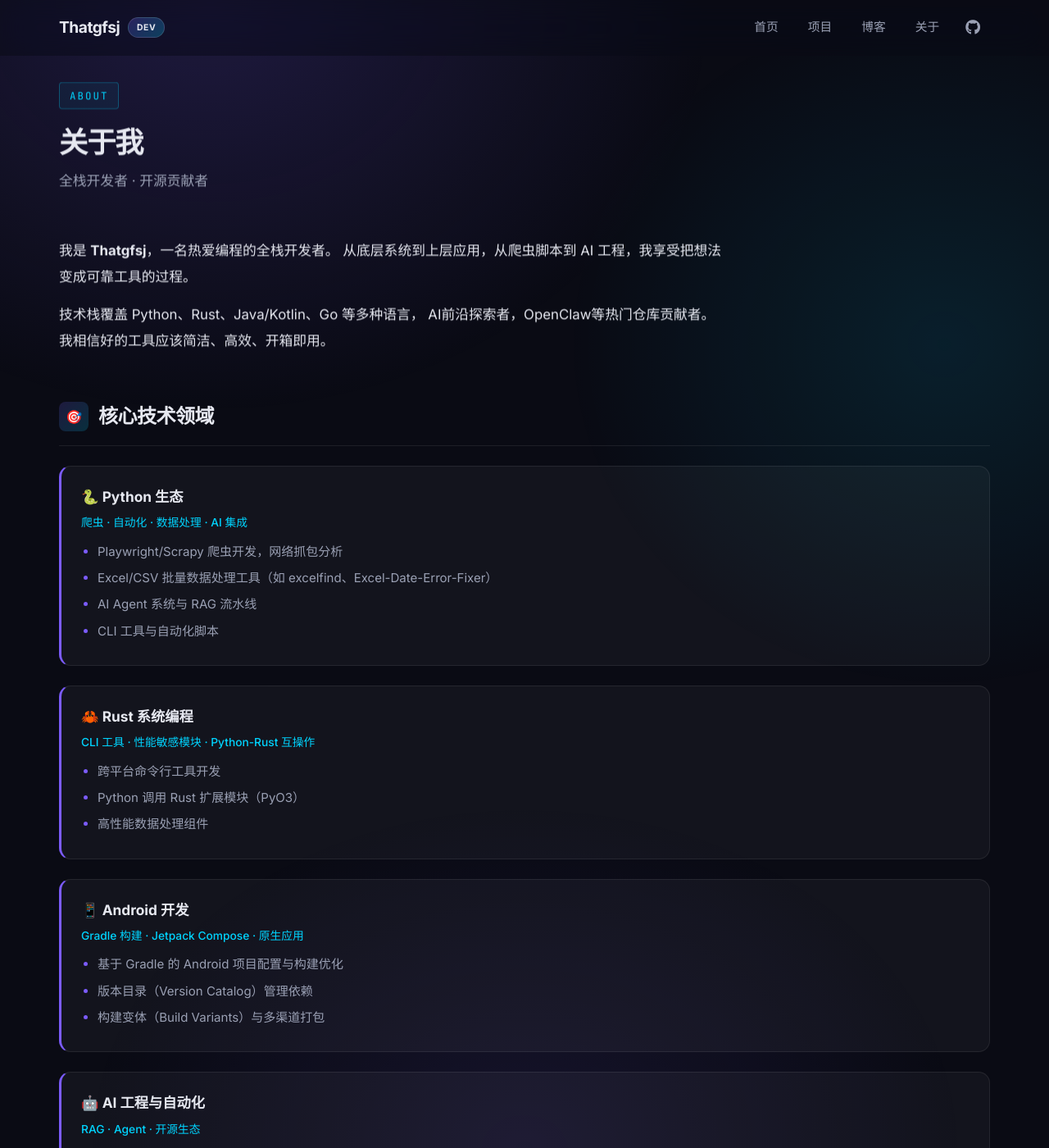
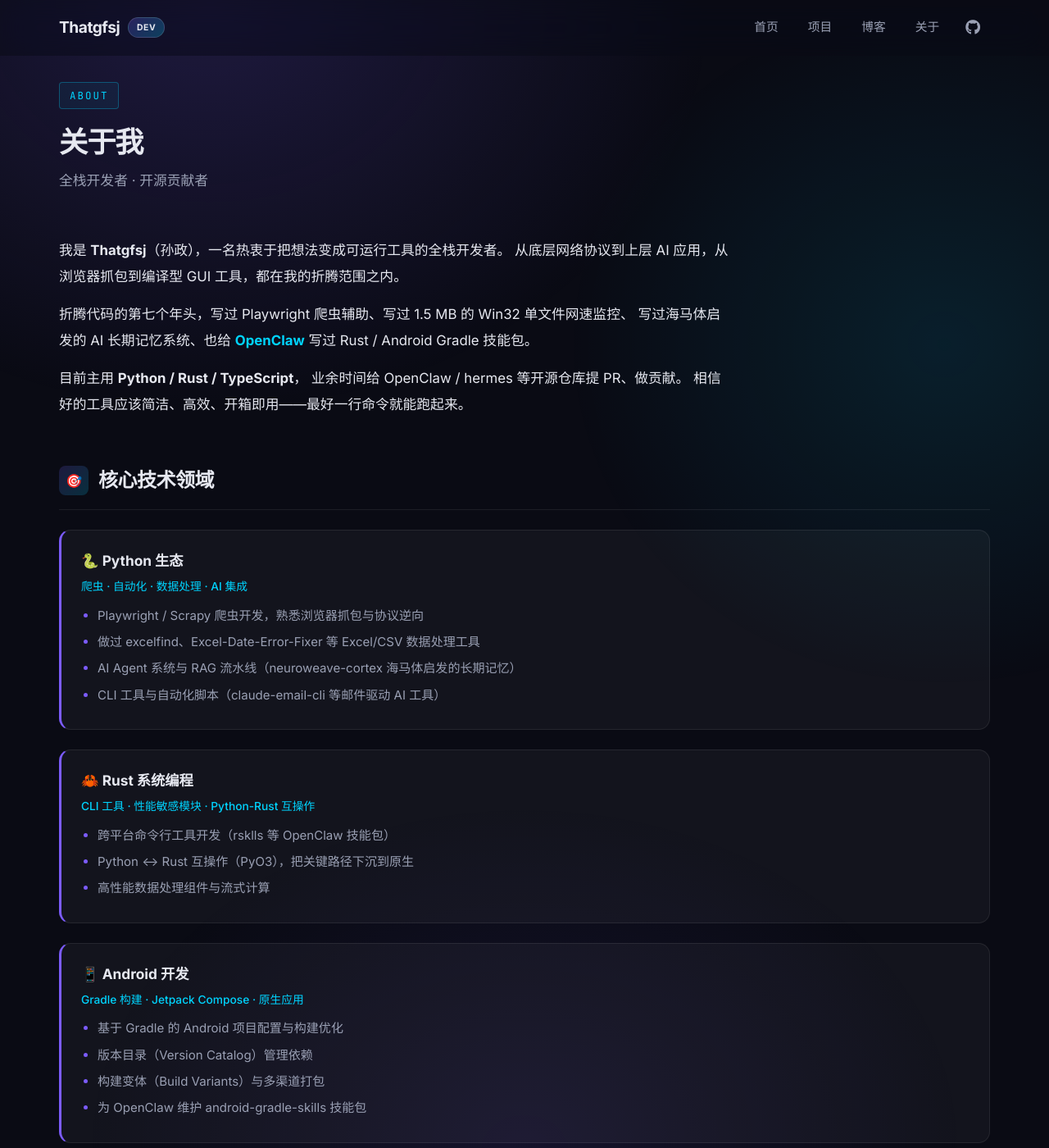
Before and after one commit to Thatgfsj/thatgfsj.github.io, a Jekyll site: the page built from about.md, in a window 1280 px wide and 1400 px high. Shown: the whole window at 82% size. Built offline with Jekyll 4.4.1, drawn with Linux system fonts in a browser that asks for light colours; some of the changed text lies outside the part shown.

Commit message:
docs(content): 扩充首页与关于页文案
删除 Hero 中 Available for collaboration 状态条；hero bio、section 副标题、about bio 与核心领域描述均更具体，列出代表仓库；skills.yml 增加 TypeScript 条目并细化描述。

```diff
--- a/about.md
+++ b/about.md
@@ -14,13 +14,17 @@
   <div class="resume-section reveal">
     <div class="about-bio">
       <p>
-        我是 <strong>Thatgfsj</strong>，一名热爱编程的全栈开发者。
-        从底层系统到上层应用，从爬虫脚本到 AI 工程，我享受把想法变成可靠工具的过程。
+        我是 <strong>Thatgfsj</strong>（孙政），一名热衷于把想法变成可运行工具的全栈开发者。
+        从底层网络协议到上层 AI 应用，从浏览器抓包到编译型 GUI 工具，都在我的折腾范围之内。
       </p>
       <p>
-        技术栈覆盖 Python、Rust、Java/Kotlin、Go 等多种语言，
-        AI前沿探索者，OpenClaw等热门仓库贡献者。
-        我相信好的工具应该简洁、高效、开箱即用。
+        折腾代码的第七个年头，写过 Playwright 爬虫辅助、写过 1.5 MB 的 Win32 单文件网速监控、
+        写过海马体启发的 AI 长期记忆系统、也给 <strong style="color: var(--primary-2);">OpenClaw</strong> 写过 Rust / Android Gradle 技能包。
+      </p>
+      <p>
+        目前主用 <strong style="color: var(--text);">Python / Rust / TypeScript</strong>，
+        业余时间给 OpenClaw / hermes 等开源仓库提 PR、做贡献。
+        相信好的工具应该简洁、高效、开箱即用——最好一行命令就能跑起来。
       </p>
     </div>
   </div>
@@ -34,10 +38,10 @@
         <h3>🐍 Python 生态</h3>
         <div class="resume-meta">爬虫 · 自动化 · 数据处理 · AI 集成</div>
         <ul>
-          <li>Playwright/Scrapy 爬虫开发，网络抓包分析</li>
-          <li>Excel/CSV 批量数据处理工具（如 excelfind、Excel-Date-Error-Fixer）</li>
-          <li>AI Agent 系统与 RAG 流水线</li>
-          <li>CLI 工具与自动化脚本</li>
+          <li>Playwright / Scrapy 爬虫开发，熟悉浏览器抓包与协议逆向</li>
+          <li>做过 excelfind、Excel-Date-Error-Fixer 等 Excel/CSV 数据处理工具</li>
+          <li>AI Agent 系统与 RAG 流水线（neuroweave-cortex 海马体启发的长期记忆）</li>
+          <li>CLI 工具与自动化脚本（claude-email-cli 等邮件驱动 AI 工具）</li>
         </ul>
       </div>
 
@@ -45,9 +49,9 @@
         <h3>🦀 Rust 系统编程</h3>
         <div class="resume-meta">CLI 工具 · 性能敏感模块 · Python-Rust 互操作</div>
         <ul>
-          <li>跨平台命令行工具开发</li>
-          <li>Python 调用 Rust 扩展模块（PyO3）</li>
-          <li>高性能数据处理组件</li>
+          <li>跨平台命令行工具开发（rsklls 等 OpenClaw 技能包）</li>
+          <li>Python ↔ Rust 互操作（PyO3），把关键路径下沉到原生</li>
+          <li>高性能数据处理组件与流式计算</li>
         </ul>
       </div>
 
@@ -58,6 +62,7 @@
           <li>基于 Gradle 的 Android 项目配置与构建优化</li>
           <li>版本目录（Version Catalog）管理依赖</li>
           <li>构建变体（Build Variants）与多渠道打包</li>
+          <li>为 OpenClaw 维护 android-gradle-skills 技能包</li>
         </ul>
       </div>
 
@@ -65,10 +70,10 @@
         <h3>🤖 AI 工程与自动化</h3>
         <div class="resume-meta">RAG · Agent · 开源生态</div>
         <ul>
-          <li>Self-hosted AI 平台（Ollama 本地部署）</li>
-          <li>神经记忆系统（neuroweave-cortex）</li>
-          <li>OpenClaw 等热门仓库贡献者</li>
-          <li>AI 音频工具与多媒体生成</li>
+          <li>Self-hosted AI 平台（Ollama 本地部署、私有模型推理）</li>
+          <li>神经记忆系统：neuroweave-cortex（锚点 + 扩散激活 + 睡眠巩固循环）</li>
+          <li>OpenClaw / hermes 等热门仓库贡献者（技能包与生态适配）</li>
+          <li>AI 音频工具与多媒体生成 pipeline</li>
         </ul>
       </div>
 
@@ -78,8 +83,9 @@
         <ul>
           <li><strong>数据库</strong>：MySQL 设计、查询优化、数据迁移</li>
           <li><strong>CI/CD</strong>：GitHub Actions、自动化部署流水线</li>
-          <li><strong>容器</strong>：Docker 容器化部署</li>
+          <li><strong>容器</strong>：Docker 容器化部署、开发环境</li>
           <li><strong>版本控制</strong>：Git 工作流、PR 审查、GitHub API</li>
+          <li><strong>嵌入式 / 桌面</strong>：Win32 + WinHTTP 单文件工具、GDI+ 自绘 UI</li>
         </ul>
       </div>
     </div>
@@ -106,11 +112,21 @@
   <div class="resume-section reveal">
     <h2><span class="icon">🌐</span> 开源贡献</h2>
 
-    <div class="about-bio" style="margin-bottom: 20px;">
-      <p>AI前沿探索者，OpenClaw等热门仓库贡献者。</p>
+    <div class="about-bio" style="margin-bottom: 24px;">
+      <p>
+        业余时间主要给 <strong style="color: var(--primary-2);">OpenClaw / hermes</strong> 等热门 AI Agent 仓库写技能包与生态适配，
+        也自己维护一些「解决某个具体问题」的小工具。下面这几个是近期比较有代表性的：
+      </p>
+      <ul style="margin-top: 12px; padding-left: 22px; color: var(--text-light);">
+        <li><strong>neuroweave-cortex</strong> — 海马体启发的 AI 长期记忆系统，带睡眠巩固循环</li>
+        <li><strong>playwright-crawler-helper</strong> — 浏览器 Network Panel 半自动化抓包，辅助写爬虫</li>
+        <li><strong>claude-email-cli</strong> — 发邮件就能调 Claude，适合自动化工作流</li>
+        <li><strong>rsklls</strong> — 给 OpenClaw 用的 Rust 技能包，含 PyO3 互操作</li>
+        <li><strong>android-gradle-skills</strong> — OpenClaw Android Gradle 构建技能包</li>
+      </ul>
     </div>
 
-    <div class="github-stats reveal-stagger" style="margin-top: 20px;">
+    <div class="github-stats reveal-stagger" style="margin-top: 24px;">
       <div class="stat-card">
         <div class="stat-icon"><i class="fas fa-code-branch"></i></div>
         <div class="stat-number">47</div>
@@ -133,7 +149,7 @@
       </div>
     </div>
 
-    <p style="text-align: center; margin-top: 16px;">
+    <p style="text-align: center; margin-top: 24px;">
       <a href="https://github.com/Thatgfsj" target="_blank" rel="noopener" class="btn btn-primary">
         <i class="fab fa-github"></i> 访问 GitHub 主页
       </a>
```
Also changed, not shown: _data/skills.yml (+8 -8 lines), index.md (+12 -7 lines).
